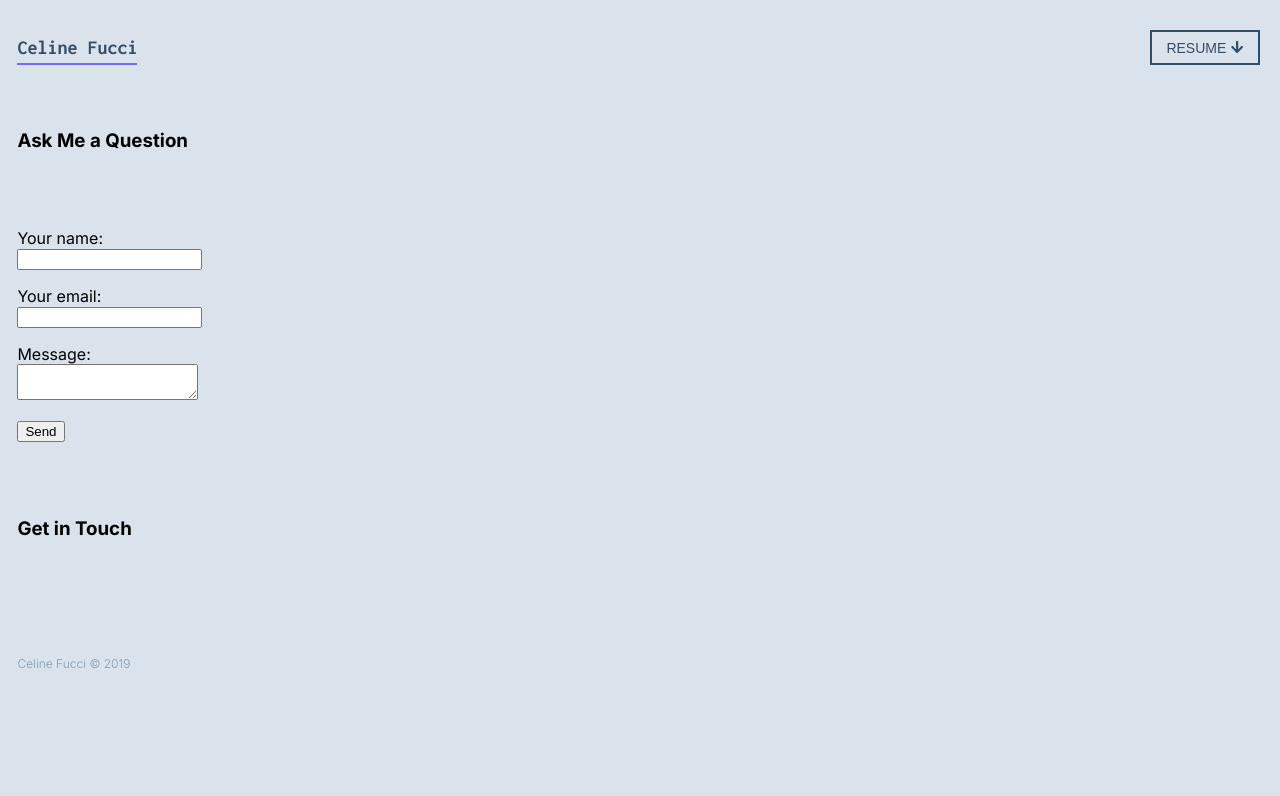
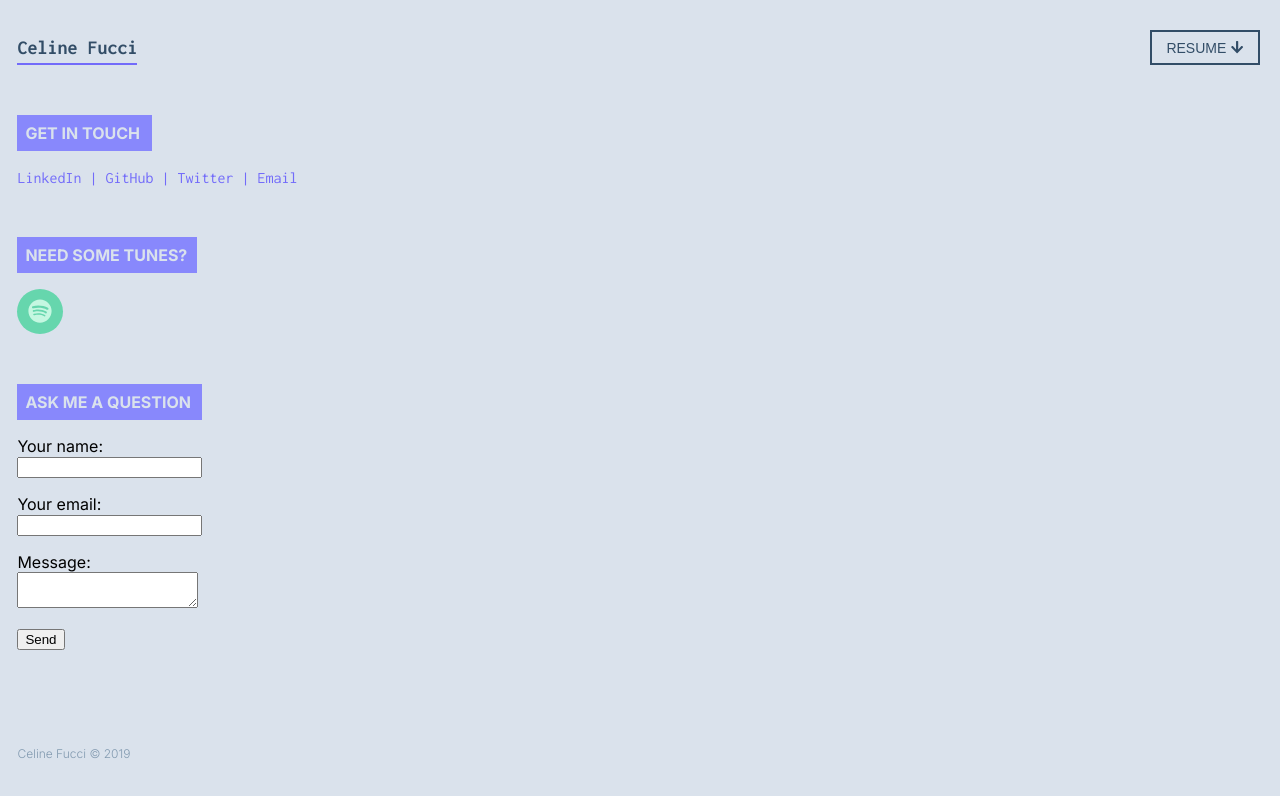
Before and after one commit to celinefucci/cf-website, a Gatsby site: page /contact in a window 1280 px wide. Built offline with nearby package versions, Linux system fonts and the light colour scheme; Gatsby itself is replaced by a stand-in of ours.

Commit message:
contact page

```diff
--- a/src/components/contactform.js
+++ b/src/components/contactform.js
@@ -5,10 +5,9 @@ import "../styles/palette.scss"
 
 
 const Form = styled.form`
-    margin: 0 auto;
-    max-width: 960;
     // Padding = Top, Right, Bottom, Left
-    padding: 1.45rem 1.0875rem;
+    padding-left: 1.0875rem;
+
 `
 
 const ContactForm = () => (
--- a/src/components/contactinfo.js
+++ b/src/components/contactinfo.js
@@ -3,15 +3,62 @@ import styled from "styled-components"
 import { Link } from "gatsby"
 import "../styles/palette.scss"
 
+import { FontAwesomeIcon } from '@fortawesome/react-fontawesome'
 
 const ContactDetails = styled.div`
-    // Padding = Top, Right, Bottom, Left
-    padding: 1.0875rem;
+    // // Padding = Top, Right, Bottom, Left
+    padding-left: 1.0875rem;
+
+    .heading-one {
+        margin-top: 30px;
+        max-width: 135px;
+    }
+
+    .heading-two {
+        margin-top: 50px;
+        max-width: 180px;
+    }
+
+    .heading-three {
+        margin-top: 50px;
+        max-width: 185px;
+    }
+
+    h3 {
+        background-color: var(--purple-seven);
+        color: var(--blue-grey-nine);
+        font-size: 16px;
+        padding: 8px 8px;
+     }
+
+     span {
+         font-family: var(--secondary-font);
+         color: var(--purple-six);
+     }
+
+     .spotify {
+        display: inline-block;
+        color: var(--teal-nine);
+        background-color: var(--teal-seven);
+        border-radius: 50%;
+        padding: 8px;
+        font-size: 24px;
+     }
 `
 
 const ContactInfo = () => (
+    // Make the a href a button tag?
     <ContactDetails>
-         <h3>Ask Me a Question</h3>
+         <h3 class="heading-one">GET IN TOUCH</h3>
+         <a href="https://www.linkedin.com/in/celinefucci/"><span>LinkedIn | </span></a>
+         <a href="https://github.com/celinefucci"><span>GitHub |</span></a>
+         <a href="https://twitter.com/cfooch96"><span> Twitter |</span></a>
+         <a href="mailto:celinefucci@gmail.com"><span> Email</span></a>
+
+         <h3 class="heading-two">NEED SOME TUNES?</h3>
+         <a href="https://open.spotify.com/user/cfooch?si=exhrNnH4SFiWKmVTJGZ78A" className="spotify"><FontAwesomeIcon icon={['fab', 'spotify']} size="md" className="fa-fw" /></a>
+
+         <h3 class="heading-three">ASK ME A QUESTION</h3>
     </ContactDetails>
 )
 
--- a/src/components/social.js
+++ b/src/components/social.js
@@ -27,11 +27,11 @@ const SocialWrapper = styled.div`
 `
 
 const Social = () => (
+    // Make the a href a button tag?
   <SocialWrapper>
     <a href="https://www.linkedin.com/in/celinefucci/" className="social-icon"><FontAwesomeIcon icon={['fab', 'linkedin-in']} size="md" className="fa-fw" /></a>
     <a href="https://github.com/celinefucci" className="social-icon"><FontAwesomeIcon icon={['fab', 'github']} size="md" className="fa-fw" /></a>
     <a href="https://twitter.com/cfooch96" className="social-icon"><FontAwesomeIcon icon={['fab', 'twitter']} size="md" className="fa-fw" /></a>
-    <a href="mailto:celinefucci@gmail.com" className="social-icon"><FontAwesomeIcon icon={['far', 'envelope']} size="md" className="fa-fw" /></a>
   </SocialWrapper>
 )
 
--- a/src/pages/contact.js
+++ b/src/pages/contact.js
@@ -12,8 +12,6 @@ const ContactPage = () => (
           <SEO title="Contact" />
           <ContactInfo />
           <ContactForm />
-          {/* Temporary style */}
-          <h3 style={{padding: 1.0875 + 'rem'}}>Get in Touch</h3>
     </Layout>
 
 )
```
